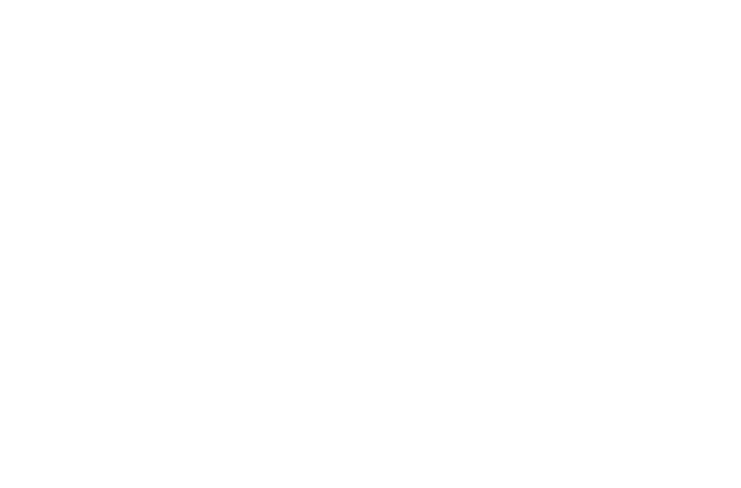
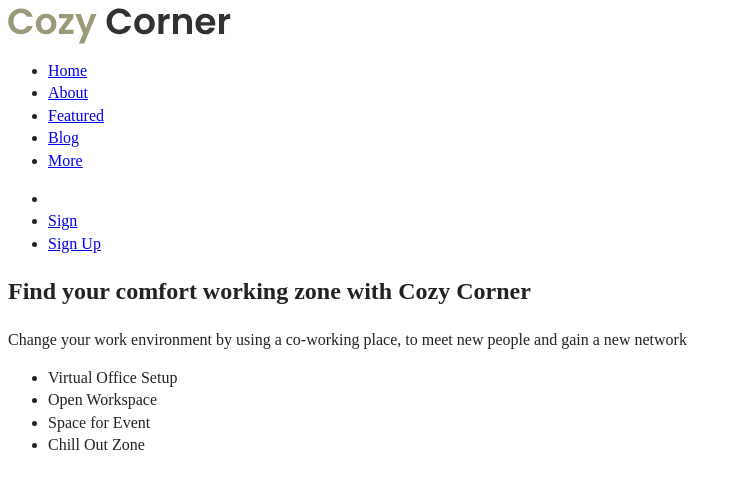
Before and after one commit to JCMeloza/CSSCoworkingSpace, a website built with webpack: page index.html in a window 1280 px wide. Shown: the whole page, without its empty margins (0-741 px from the left). Built offline with nearby package versions, Linux system fonts and the light colour scheme; files whose address does not match are found by name; a web font is replaced by a local one.

Commit message:
Agregar estructura básica de HTML y enlaces a fuentes

```diff
--- a/index.html
+++ b/index.html
@@ -17,14 +17,61 @@
   <link rel="icon" href="/favicon.ico" sizes="any">
   <link rel="icon" href="/icon.svg" type="image/svg+xml">
   <link rel="apple-touch-icon" href="icon.png">
-
+  <link rel="preconnect" href="https://fonts.googleapis.com">
+  <link rel="preconnect" href="https://fonts.gstatic.com" crossorigin>
+  <link
+    href="https://fonts.googleapis.com/css2?family=Playfair:ital,opsz,wght@0,5..1200,300..900;1,5..1200,300..900&family=Poppins:wght@400;600&display=swap"
+    rel="stylesheet">
   <link rel="manifest" href="site.webmanifest">
   <meta name="theme-color" content="#fafafa">
 </head>
 
 <body>
 
+  <div class="container">
+    <header class="header">
+      <a href="#" class="logo">
+        <img src="/img/coworking-logo.svg" alt="Logo">
+      </a>
+      <nav class="navegation">
+        <ul>
+          <li><a href="#">Home</a></li>
+          <li><a href="#">About</a></li>
+          <li><a href="#">Featured</a></li>
+          <li><a href="#">Blog</a></li>
+          <li><a href="#">More</a></li>
+        </ul>
+      </nav>
+      <aside class="login">
+        <ul>
+          <li><a href="#"><img src="img/icon-search.svg" alt=""></a></li>
+          <li><a href="#" class="link">Sign</a></li>
+          <li><a href="#" class="button">Sign Up</a></li>
+        </ul>
+      </aside>
+    </header>
+    <section class="hero">
+      <div class="hero_content">
+        <div class="hero_header">
+          <h1>Find your comfort
+            working zone with
+            Cozy Corner
+          </h1>
+          <p>Change your work environment by using a co-working place, to meet new people and gain a new network
+          </p>
+        </div>
+        <div class="hero_list">
+          <ul>
+            <li>Virtual Office Setup</li>
+            <li>Open Workspace</li>
+            <li>Space for Event</li>
+            <li>Chill Out Zone</li>
+          </ul>
 
+        </div>
+      </div>
+    </section>
+  </div>
 
 </body>
 
```
